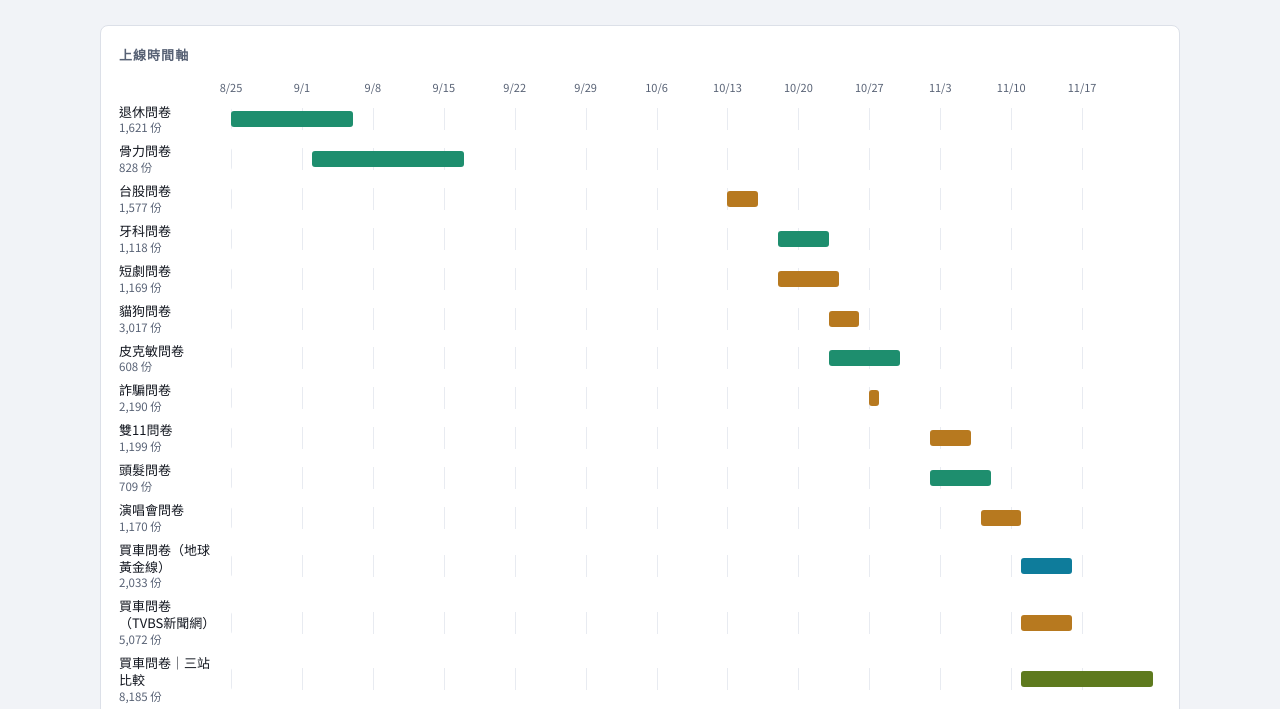
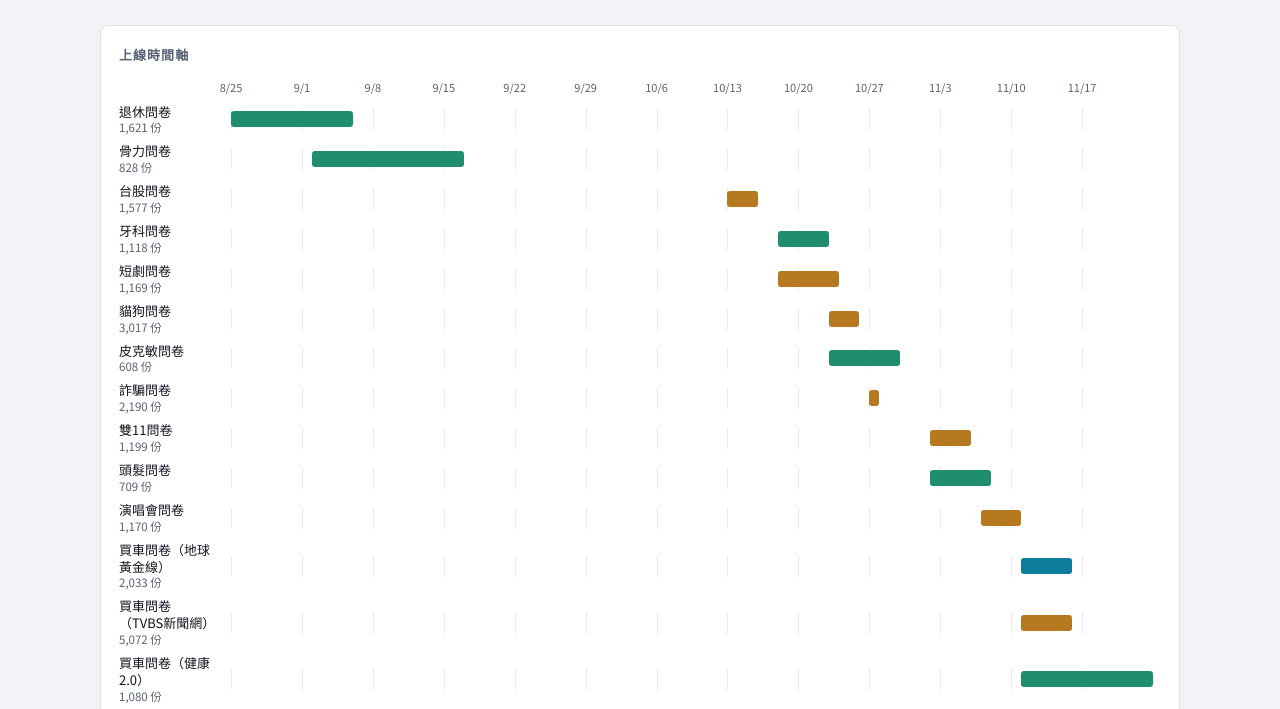
Before and after one commit to TVBSDATA/Pulse, a plain HTML site: page surveys/index.html in a window 1280 px wide. Shown: the part 199-908 px from the top of the page. Drawn offline with Linux system fonts and the light colour scheme.

Commit message:
Add files via upload

```diff
--- a/surveys/index.html
+++ b/surveys/index.html
@@ -385,7 +385,7 @@ footer{font-size:12.5px;color:var(--mute);border-top:1px solid var(--line);paddi
       s.style.left=((t-lo)/span*100)+'%';axis.appendChild(s);
     }
     box.appendChild(axisL);box.appendChild(axis);
-    var rows=docs.slice().sort(function(a,b){return day(a.start)-day(b.start)||day(a.end)-day(b.end)});
+    var rows=docs.filter(function(d){return !d.compare}).sort(function(a,b){return day(a.start)-day(b.start)||day(a.end)-day(b.end)});
     var wk=(7/span*100)+'%';
     rows.forEach(function(d){
       var dim=ipFilter!=='all'&&d.ip!==ipFilter;
```
